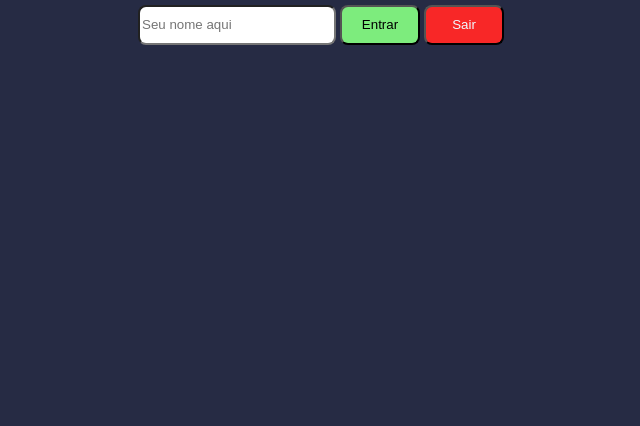
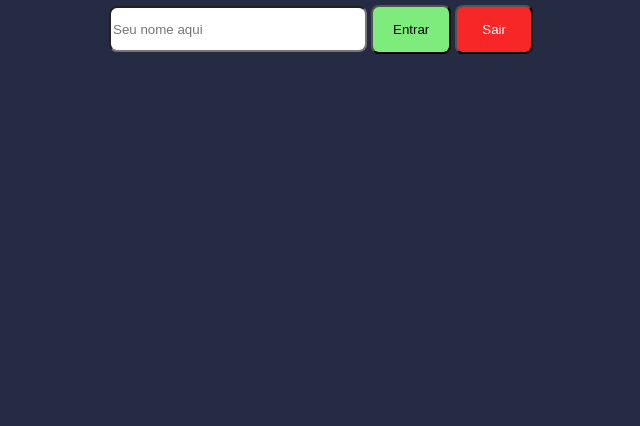
Before and after one commit to brennadecarvalho/Curso-Desenvolvimento-Web, a plain HTML site: page Curso Projeto NU com Descomplica/index.html in a window 1280 px wide. Shown: the part 374-800 px from the top of the page, without its empty margins (319-959 px from the left). Drawn offline with Linux system fonts and the light colour scheme.

Commit message:
Criando-Pagina-Na-Web

```diff
--- a/Curso Projeto NU com Descomplica/style.css
+++ b/Curso Projeto NU com Descomplica/style.css
@@ -4,11 +4,14 @@ body {
 
 .caixa{
     text-align: center;
+    border-radius: 8px;
 }
 
 .content {
+    text-align: center;
     color: aliceblue;
     height: 100%;
+    border-radius: 8px;
 }
 
 img {
@@ -16,15 +19,14 @@ img {
 }
 
 #name {
-    width: 190px;
-    height: 34px;
+    width: 250px;
+    height: 40px;
     border-radius: 8px;
 }
 
 .primary {
     background-color: rgb(125, 236, 125);
-    width: 80px;
-    height: 40px;
+    padding: 15px 20px;
     border-radius: 8px;
     cursor: pointer;
 }
@@ -32,8 +34,7 @@ img {
 .secundary {
     background-color: rgb(248, 39, 39);
     color: aliceblue;
-    width: 80px;
-    height: 40px;
+    padding: 15px 25px;
     border-radius: 8px;
     cursor: pointer;
 }
```
